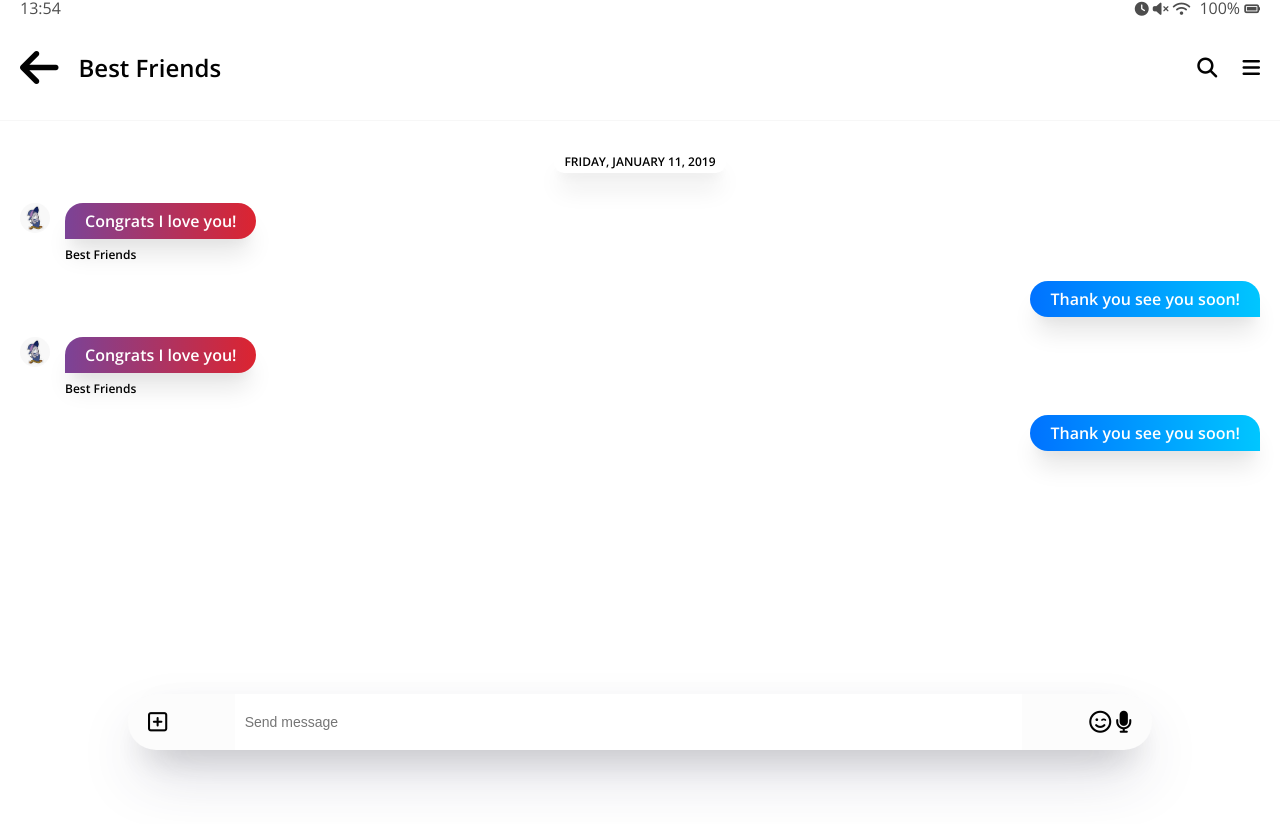
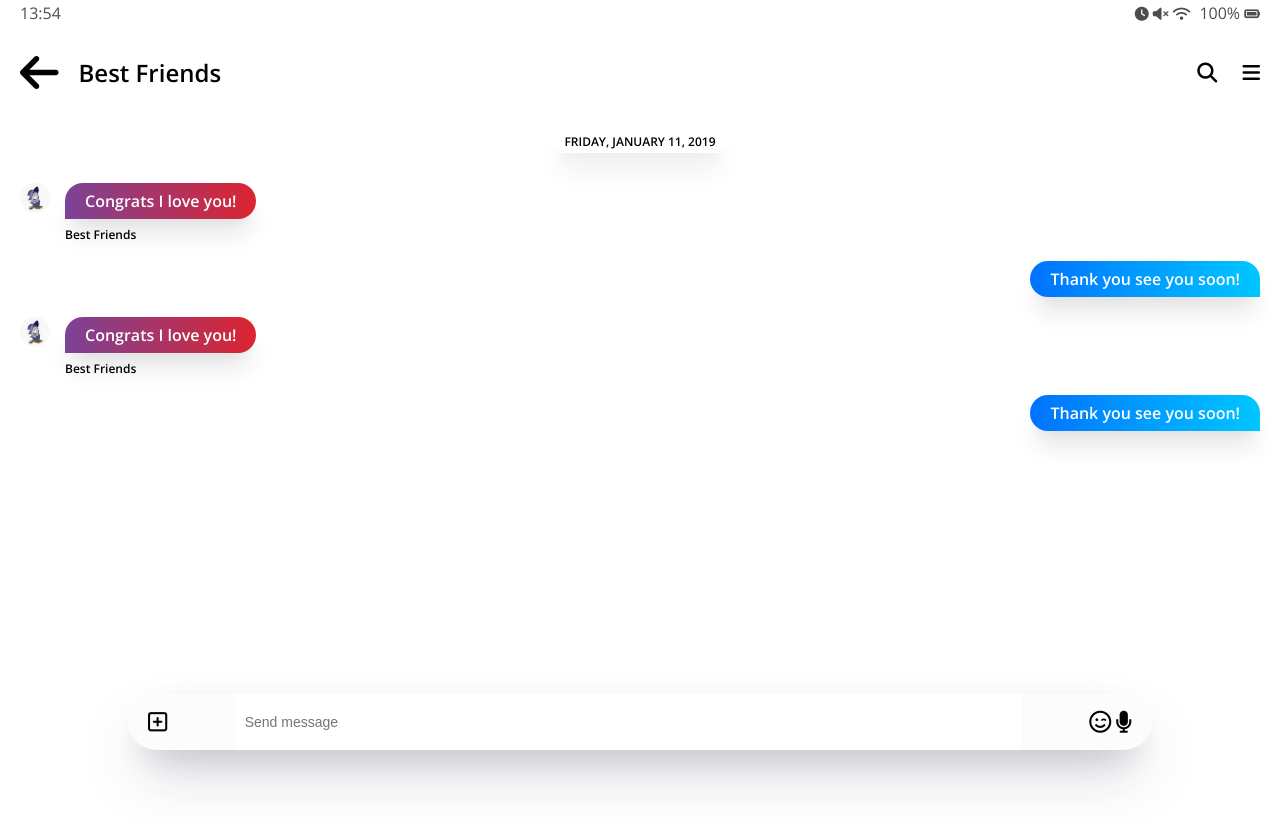
Before and after one commit to Chokoty/NomadCoder-Kakao-Clone-V.2, a plain HTML site: page chat.html in a window 1280 px wide. Shown: the top 824 px of the page. Drawn offline with nearby package versions, Linux system fonts and the light colour scheme.

Commit message:
make sticky header in chat.css #8.0 Fixed Header

```diff
--- a/chat.html
+++ b/chat.html
@@ -12,6 +12,7 @@
     <title>Chat | Kakao Clone</title>
   </head>
   <body class="chats-body">
+    <div class="header-wrapper">
       <div class="status-bar">
         <div class="status-bar__column">
           <span class="status-bar__clock">13:54</span>
@@ -24,7 +25,6 @@
           <i class="fas fa-battery-full"></i>
         </div>
       </div>
-    <div>
       <header class="header">
         <div class="header__header-column">
           <a href="index.html" class="header__back-btn">
@@ -41,6 +41,8 @@
           </span>
         </div>
       </header>
+    </div>
+    <div>
       <main class="chat-screen">
         <ul class="chat__messages">
           <span class="chat__timestamp">Friday, January 11, 2019</span>
--- a/css/chat.css
+++ b/css/chat.css
@@ -1,5 +1,14 @@
+.header-wrapper {
+  position: fixed;
+  top: 0px;
+  width: 100%;
+  padding: 5px 0px;
+  background-color: white;
+}
+
 .chats-body {
-  padding: 0;
+  padding: 10px 0px;
+  padding-top: 100px;
 }
 
 .chats-body .header,
@@ -7,9 +16,9 @@
   padding: 0px 20px;
 }
 
-.chat-screen {
+.chats-body {
   background-image: url("../images/chatBg.png");
-  min-height: 100vh;
+  min-height: 10000vh;
 }
 
 .chat__write {
```
Lines whose indentation alone changed are shown as unchanged.
